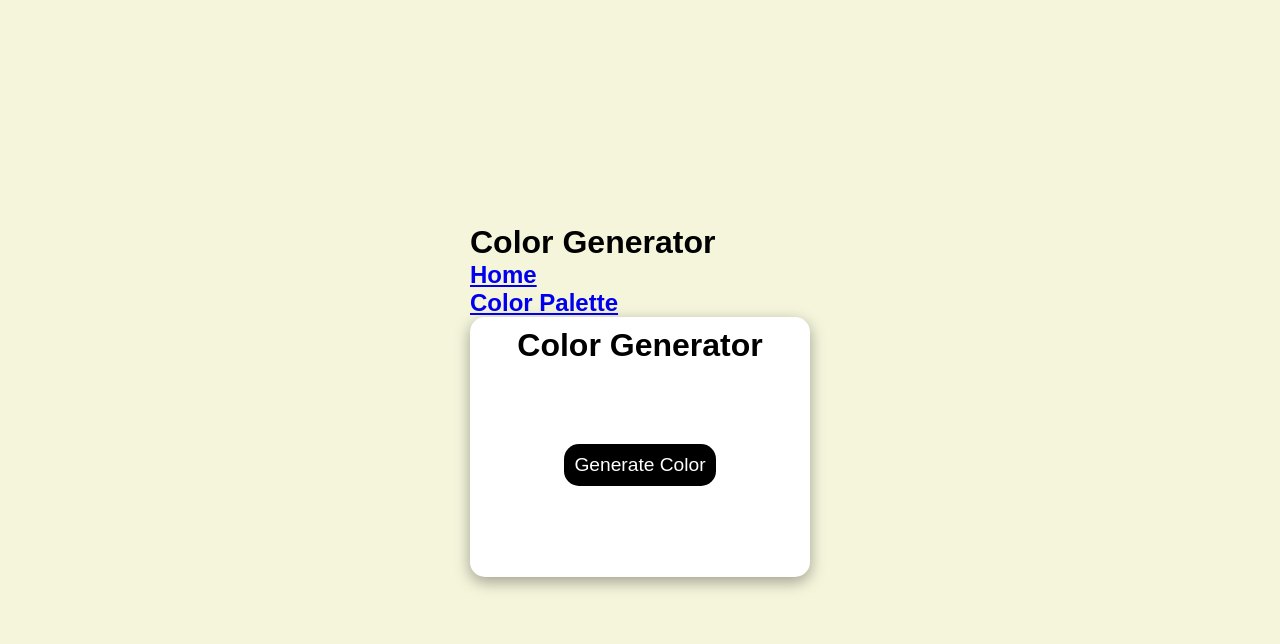
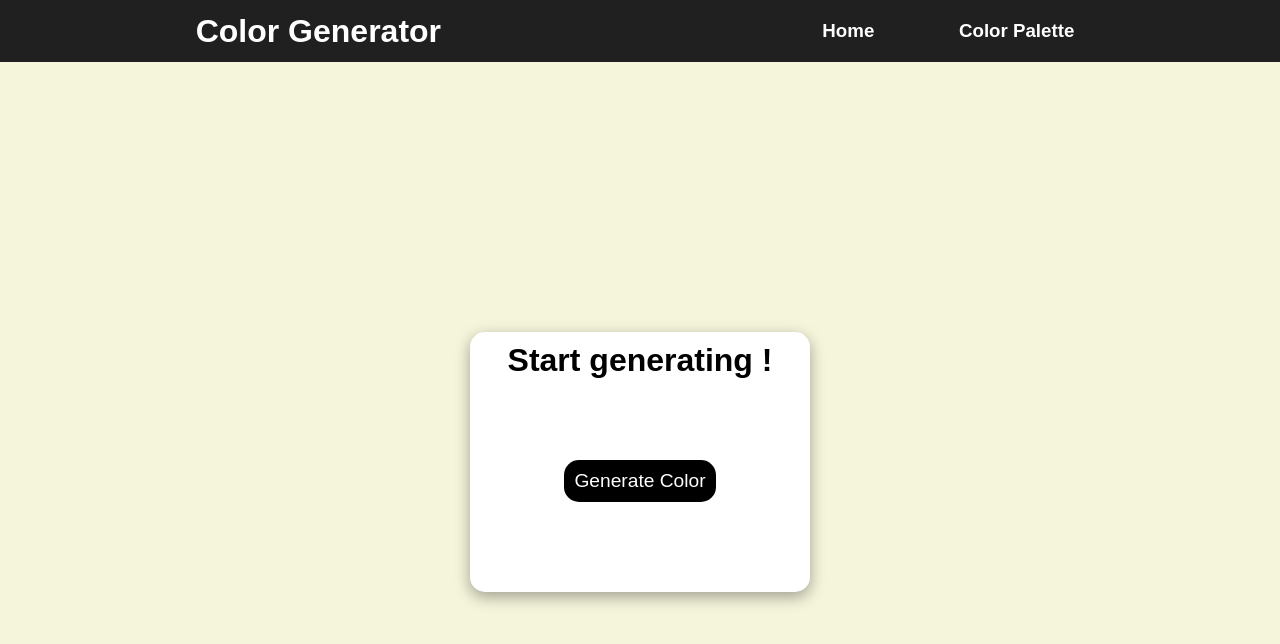
Before and after one commit to SkyalphaBe/color-Generator, a React (Create React App) app: page / in a window 1280 px wide. Shown: the top 644 px of the page. Built offline with nearby package versions, Linux system fonts and the light colour scheme.

Commit message:
router style + fis scss

```diff
--- /dev/null
+++ b/src/App.scss
@@ -0,0 +1,4 @@
+body{
+    height: 100%;
+    background-color: beige;
+}
--- a/src/App.tsx
+++ b/src/App.tsx
@@ -1,12 +1,10 @@
 import React from 'react';
-import './App.css';
+import './App.scss';
 import Router from "./Router/Router";
 
 function App() {
   return (
-    <div>
-        <Router/>
-    </div>
+      <Router/>
   );
 }
 
--- /dev/null
+++ b/src/Components/NavBar/NavBar.scss
@@ -0,0 +1,28 @@
+.navBar{
+  display: flex;
+  align-items: center;
+  background-color: #212020;
+  color: #FFFFFF;
+  width: 100%;
+
+  .navBar__content{
+    display: flex;
+    align-items: center;
+    justify-content: space-around;
+    width: 100%;
+    padding: 10px;
+  }
+
+  .navBar__content__links{
+    display: flex;
+    align-items: center;
+    justify-content: space-between;
+    width: 20%;
+    padding: 10px;
+  }
+
+  a{
+    color: #FFFFFF;
+    text-decoration: none;
+  }
+}
--- a/src/Components/NavBar/NavBar.tsx
+++ b/src/Components/NavBar/NavBar.tsx
@@ -1,16 +1,19 @@
 import React from "react";
 import {NavLink} from "react-router-dom";
+import "./NavBar.scss";
 function NavBar() {
     return (
         <div className={"navBar"}>
-            <h1>Color Generator</h1>
-            <div className={"navBar__logo"}>
-                <NavLink to={"/"}>
-                    <h2>Home</h2>
-                </NavLink>
-                <NavLink to={"/colorPalette"}>
-                    <h2>Color Palette</h2>
-                </NavLink>
+            <div className={"navBar__content"}>
+                <h1>Color Generator</h1>
+                <div className={"navBar__content__links"}>
+                    <NavLink to={"/"}>
+                        <h3>Home</h3>
+                    </NavLink>
+                    <NavLink to={"/colorPalette"}>
+                        <h3>Color Palette</h3>
+                    </NavLink>
+                </div>
             </div>
         </div>
     );
--- a/src/Pages/Home/Home.scss
+++ b/src/Pages/Home/Home.scss
@@ -1,3 +1,11 @@
+.home{
+    display: flex;
+    flex-direction: column;
+    align-items: center;
+    justify-content: center;
+    height: 100vh;
+    width: 100%;
+
     .menu{
         display: flex;
         flex-direction: column;
@@ -9,6 +17,7 @@
         box-shadow: rgba(0, 0, 0, 0.35) 0px 5px 15px;
         min-height: 30vh;
         min-width: 25vw;
+        max-width: 50vw;
 
         .wrapFragment{
             display: flex;
@@ -18,3 +27,4 @@
             width: 100%;
         }
     }
+}
--- a/src/Pages/Home/Home.tsx
+++ b/src/Pages/Home/Home.tsx
@@ -7,8 +7,9 @@ function Home() {
     const [homeStat,setHomeStat] = useState<boolean>(true);
 
     return (
+        <div className={"home"}>
             <div className={"menu"}>
-            <h1>Color Generator</h1>
+                <h1>Start generating !</h1>
                 <div className={"wrapFragment"}>
                     {homeStat ?
                         <div>
@@ -19,6 +20,7 @@ function Home() {
                     }
                 </div>
             </div>
+        </div>
     );
 }
 
--- a/src/Pages/Home/HomeComponents/HomeFragment.scss
+++ b/src/Pages/Home/HomeComponents/HomeFragment.scss
@@ -11,7 +11,6 @@
     display: flex;
     justify-content: space-evenly;
     width: 80%;
-    margin-bottom: 30px;
   }
 
   .buttonBox{
--- a/src/index.css
+++ b/src/index.scss
@@ -1,14 +1,6 @@
 *{
   margin: 0;
   font-family: NeueHaasGrotesk,sans-serif;
-}
-
-body{
-  display: flex;
-  justify-content: space-evenly;
-  align-items: center;
-  height: 100vh;
-  background-color: beige;
 }
 
 button {
--- a/src/index.tsx
+++ b/src/index.tsx
@@ -1,6 +1,6 @@
 import React from 'react';
 import ReactDOM from 'react-dom/client';
-import './index.css';
+import './index.scss';
 import App from './App';
 import reportWebVitals from './reportWebVitals';
 
```
Also changed, not shown: src/App.css (deleted). Lines whose indentation alone changed are shown as unchanged.
